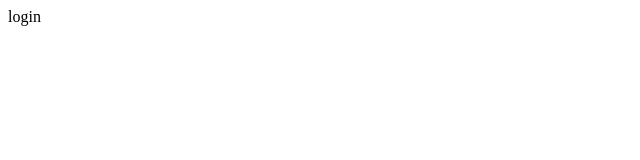
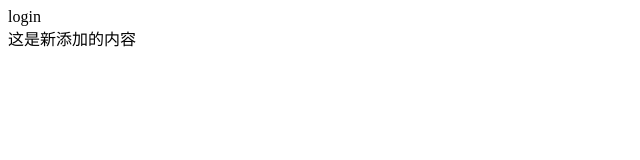
Before and after one commit to liliang1024/myGit, a plain HTML site: page login.html in a window 1280 px wide. Shown: the whole page, without its empty margins (0-640 px from the left). Drawn offline with Linux system fonts and the light colour scheme.

Commit message:
添加新内容

```diff
--- a/login.html
+++ b/login.html
@@ -6,5 +6,8 @@
 </head>
 <body>
 	<div>login</div>
+	<div class="class">
+		这是新添加的内容
+	</div>
 </body>
 </html>
```
